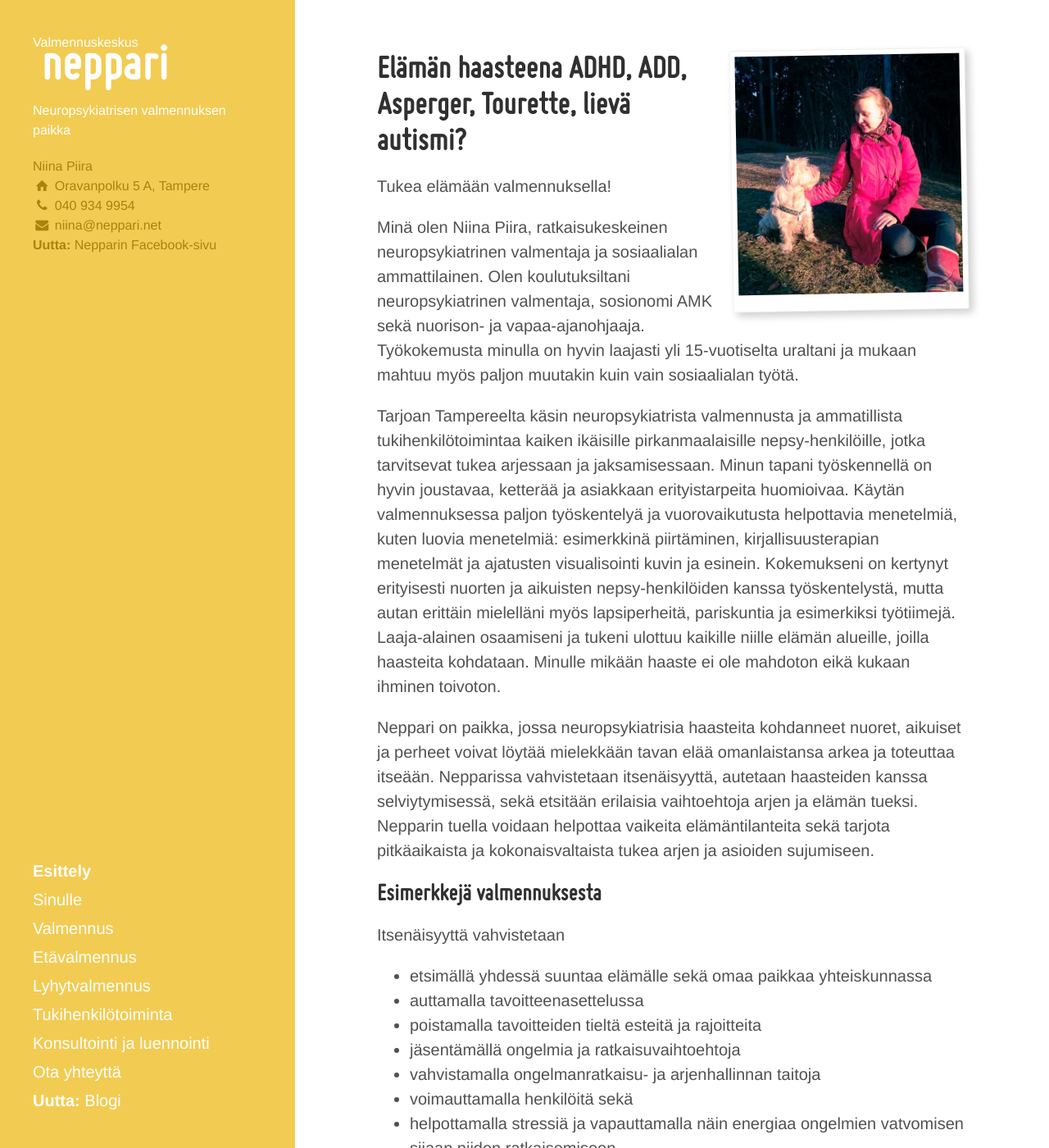
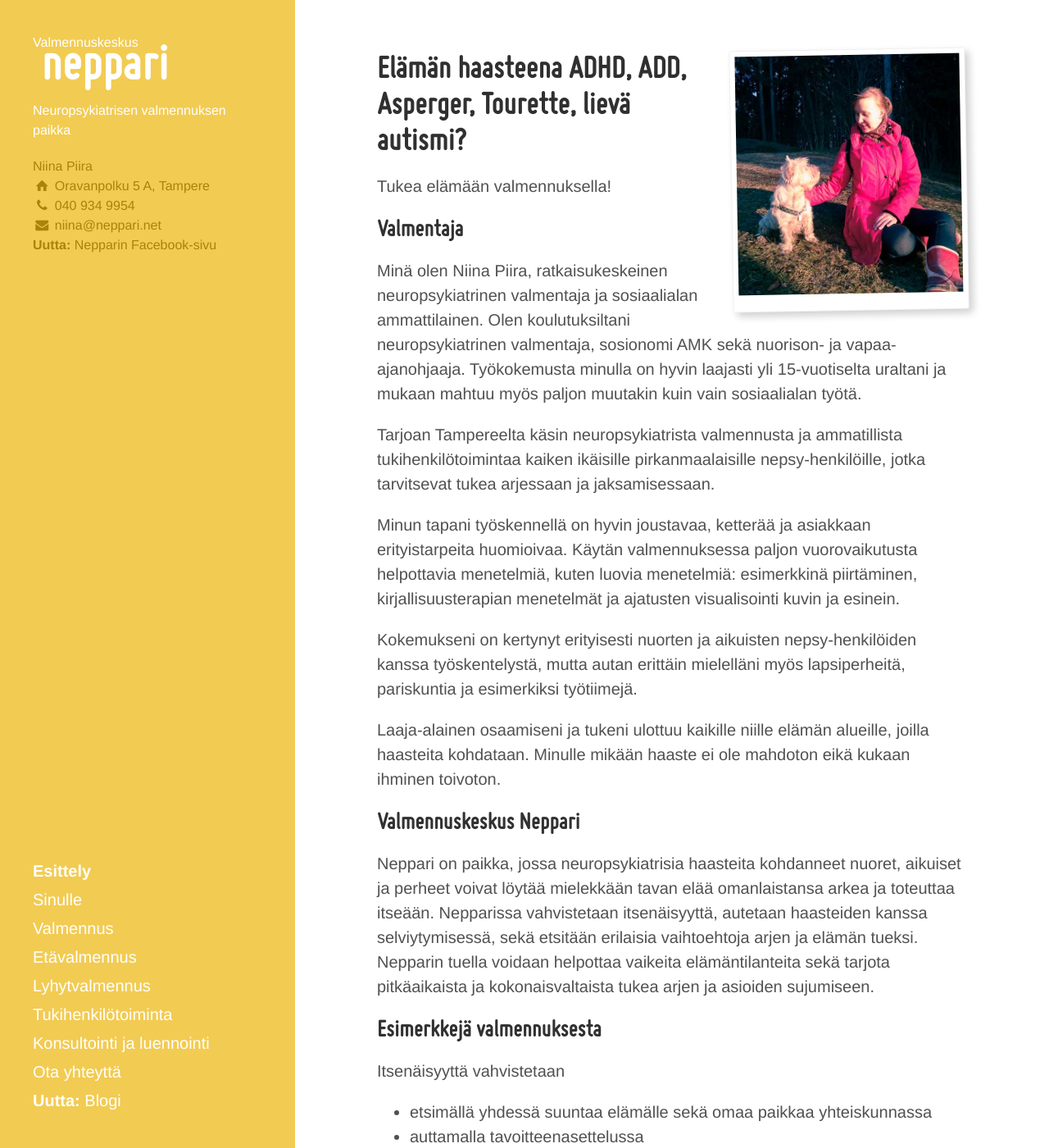
Before and after one commit to niinapiira/neppari.net, a Jekyll site: the page built from index.md, in a window 1280 px wide and 1400 px high. Shown: the whole window at 82% size. Built offline with Jekyll 4.4.1, drawn with Linux system fonts in a browser that asks for light colours; Markdown is read by kramdown in place of the engine named in the settings.

Commit message:
Väliotsikot ja tekstin jakamista

```diff
--- a/index.md
+++ b/index.md
@@ -7,7 +7,9 @@
 "show-in-navigation": true
 permalink: /
 published: true
+polaroid: ""
 ---
+
 
 
 
@@ -17,9 +19,19 @@
 
 Tukea elämään valmennuksella!
 
+## Valmentaja
+
 Minä olen Niina Piira, ratkaisukeskeinen neuropsykiatrinen valmentaja ja sosiaalialan ammattilainen. Olen koulutuksiltani neuropsykiatrinen valmentaja, sosionomi AMK sekä nuorison- ja vapaa-ajanohjaaja. Työkokemusta minulla on hyvin laajasti yli 15-vuotiselta uraltani ja mukaan mahtuu myös paljon muutakin kuin vain sosiaalialan työtä.
 
-Tarjoan Tampereelta käsin neuropsykiatrista valmennusta ja ammatillista tukihenkilötoimintaa kaiken ikäisille pirkanmaalaisille nepsy-henkilöille, jotka tarvitsevat tukea arjessaan ja jaksamisessaan. Minun tapani työskennellä on hyvin joustavaa, ketterää ja asiakkaan erityistarpeita huomioivaa. Käytän valmennuksessa paljon työskentelyä ja vuorovaikutusta helpottavia menetelmiä, kuten luovia menetelmiä: esimerkkinä piirtäminen, kirjallisuusterapian menetelmät ja ajatusten visualisointi kuvin ja esinein. Kokemukseni on kertynyt erityisesti nuorten ja aikuisten nepsy-henkilöiden kanssa työskentelystä, mutta autan erittäin mielelläni myös lapsiperheitä, pariskuntia ja esimerkiksi työtiimejä. Laaja-alainen osaamiseni ja tukeni ulottuu kaikille niille elämän alueille, joilla haasteita kohdataan. Minulle mikään haaste ei ole mahdoton eikä kukaan ihminen toivoton.
+Tarjoan Tampereelta käsin neuropsykiatrista valmennusta ja ammatillista tukihenkilötoimintaa kaiken ikäisille pirkanmaalaisille nepsy-henkilöille, jotka tarvitsevat tukea arjessaan ja jaksamisessaan.
+
+Minun tapani työskennellä on hyvin joustavaa, ketterää ja asiakkaan erityistarpeita huomioivaa. Käytän valmennuksessa paljon vuorovaikutusta helpottavia menetelmiä, kuten luovia menetelmiä: esimerkkinä piirtäminen, kirjallisuusterapian menetelmät ja ajatusten visualisointi kuvin ja esinein.
+
+Kokemukseni on kertynyt erityisesti nuorten ja aikuisten nepsy-henkilöiden kanssa työskentelystä, mutta autan erittäin mielelläni myös lapsiperheitä, pariskuntia ja esimerkiksi työtiimejä.
+
+Laaja-alainen osaamiseni ja tukeni ulottuu kaikille niille elämän alueille, joilla haasteita kohdataan. Minulle mikään haaste ei ole mahdoton eikä kukaan ihminen toivoton.
+
+## Valmennuskeskus Neppari
 
 Neppari on paikka, jossa neuropsykiatrisia haasteita kohdanneet nuoret, aikuiset ja perheet voivat löytää mielekkään tavan elää omanlaistansa arkea ja toteuttaa itseään. Nepparissa vahvistetaan itsenäisyyttä, autetaan haasteiden kanssa selviytymisessä, sekä etsitään erilaisia vaihtoehtoja arjen ja elämän tueksi. Nepparin tuella voidaan helpottaa vaikeita elämäntilanteita sekä tarjota pitkäaikaista ja kokonaisvaltaista tukea arjen ja asioiden sujumiseen.
 
```
